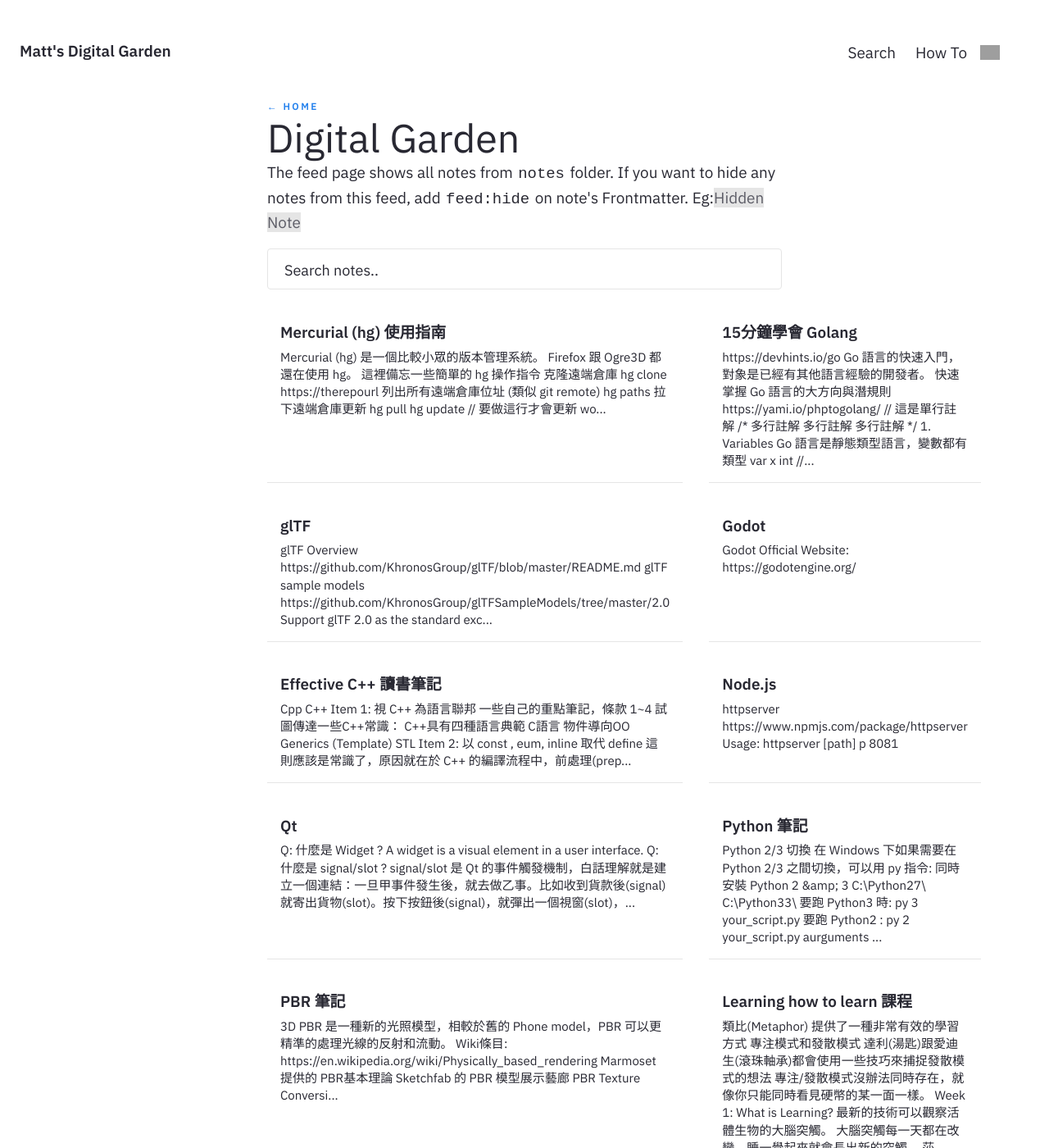
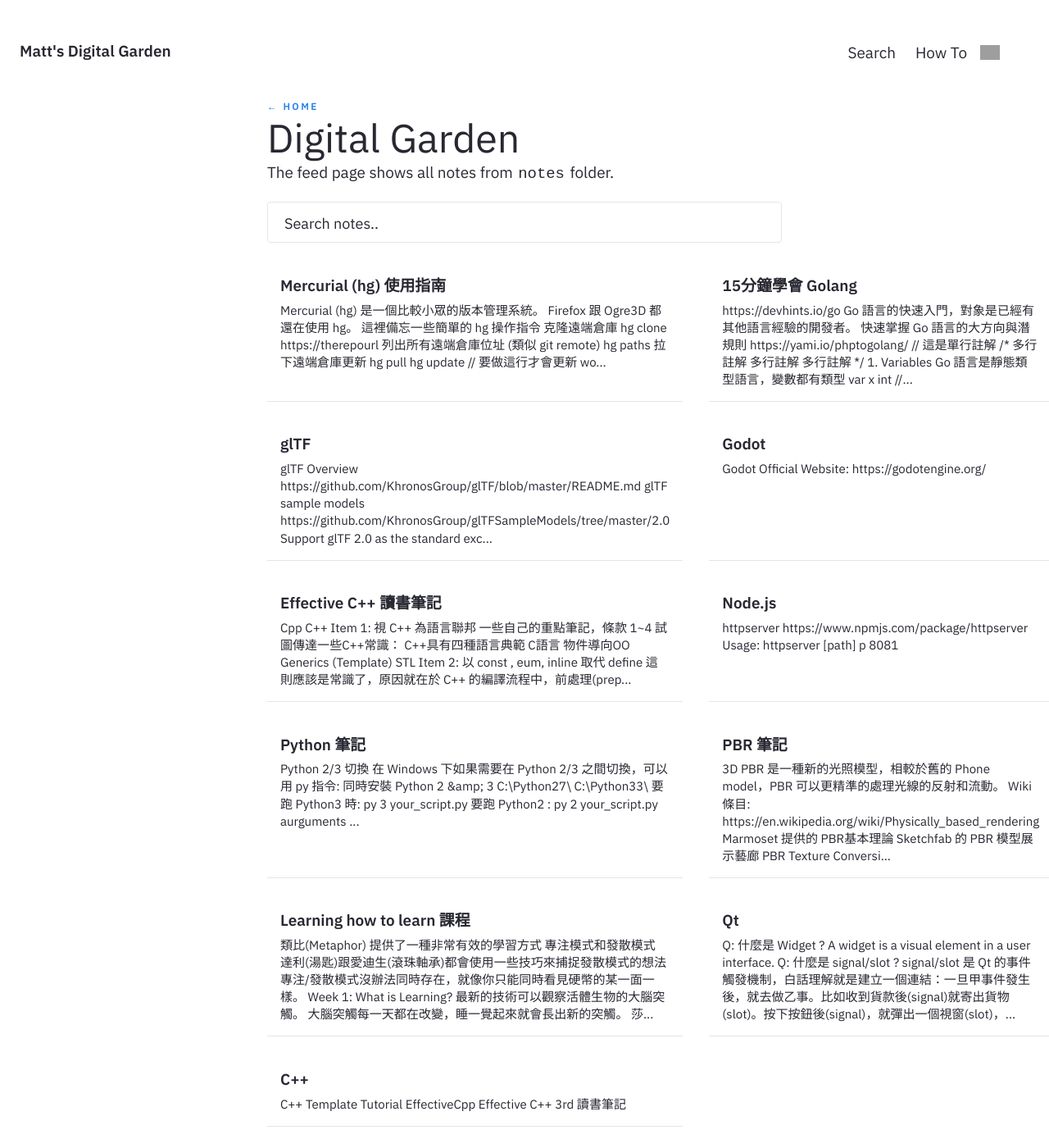
Before and after one commit to chchwy/note, a Jekyll site: the page built from pages/notes.md, in a window 1280 px wide and 1400 px high. Shown: the whole window at 82% size. Built offline with Jekyll 4.4.1, drawn with Linux system fonts in a browser that asks for light colours; grey boxes are pictures that could not be loaded.

Commit message:
Test folder location

```diff
--- a/pages/notes.md
+++ b/pages/notes.md
@@ -5,4 +5,4 @@
 title: Digital Garden
 ---
 
-The feed page shows all notes from `notes` folder. If you want to hide any notes from this feed, add `feed:hide` on note's Frontmatter. Eg:[[Hidden Note]]
+The feed page shows all notes from `notes` folder.
```
Also changed, not shown: _notes/CSS.md (renamed from _notes/public/css.md), _notes/Cpp.md (renamed from _notes/public/Cpp.md), _notes/Credits.md (renamed from _notes/public/Credits.md), _notes/Effective-Cpp.md (renamed from _notes/public/Effective-Cpp.md), _notes/Godot.md (renamed from _notes/public/Godot.md), _notes/How to compile Godot.md (renamed from _notes/public/How to compile Godot.md), _notes/Learning how to Learn.md (renamed from _notes/public/Learning how to Learn.md), _notes/PBR.md (renamed from _notes/public/PBR.md), _notes/Python.md (renamed from _notes/public/Python.md), _notes/Qt.md (renamed from _notes/public/Qt.md), _notes/React Natvie.md (renamed from _notes/public/React Natvie.md), _notes/TTS.md (renamed from _notes/public/TTS.md), _notes/bgfx.md (renamed from _notes/public/bgfx.md), _notes/gltf.md (renamed from _notes/public/gltf.md), 5 more files.
